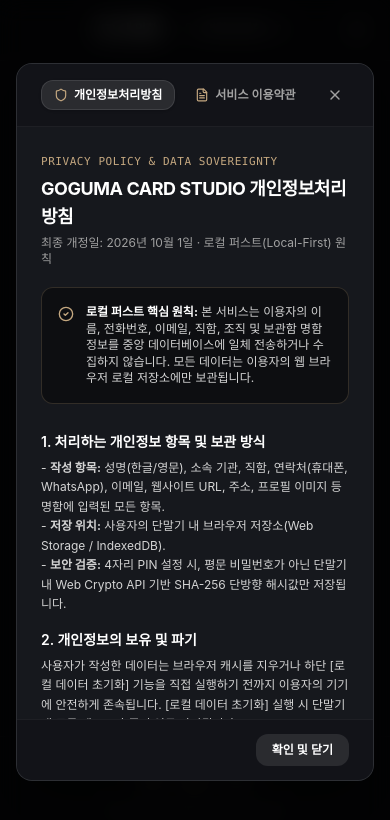
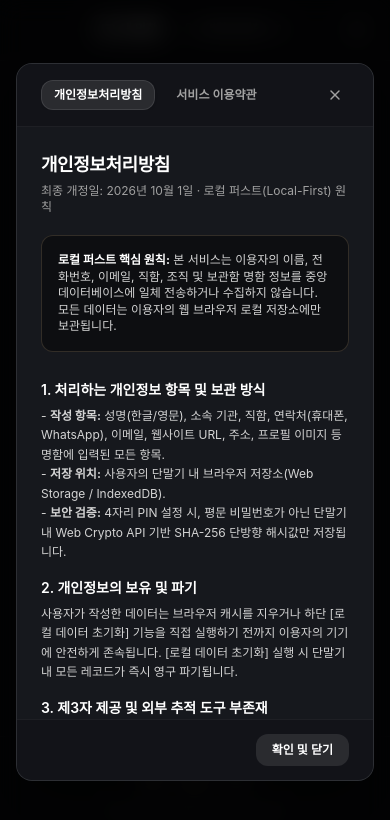
Before and after one commit to koreancenter/card, a React (Vite) app: page / in a window 390 px wide. Both pictures are taken after a click on the button 153 px from the left and 777 px from the top of the page. Shown: the top 820 px of the page. Built offline with nearby package versions, Linux system fonts and the light colour scheme.

Commit message:
ui: disable button transitions and add custom scrollbar
Removed CSS transition animations on all buttons for a more responsive, instant interaction feel. Added a custom dark-themed scrollbar for improved aesthetics and accessibility.

```diff
--- a/src/App.tsx
+++ b/src/App.tsx
@@ -548,7 +548,7 @@ export default function App() {
                     const defaultCard = myCards.find(c => c.isDefault) || myCards[0];
                     if (defaultCard) setActiveCardId(defaultCard.id);
                   }}
-                  className={`flex items-center gap-1.5 px-3 sm:px-3.5 py-1.5 rounded-xl text-xs font-semibold transition-all cursor-pointer ${
+                  className={`flex items-center gap-1.5 px-3 sm:px-3.5 py-1.5 rounded-xl text-xs font-semibold cursor-pointer ${
                     activeTab === 'my-card'
                       ? 'bg-white/10 text-white shadow-sm ring-1 ring-white/10'
                       : 'text-neutral-400 hover:text-neutral-200 hover:bg-white/5'
@@ -564,7 +564,7 @@ export default function App() {
                       setActiveTab('vault');
                     });
                   }}
-                  className={`flex items-center gap-1.5 px-3 sm:px-3.5 py-1.5 rounded-xl text-xs font-semibold transition-all cursor-pointer ${
+                  className={`flex items-center gap-1.5 px-3 sm:px-3.5 py-1.5 rounded-xl text-xs font-semibold cursor-pointer ${
                     activeTab === 'vault'
                       ? 'bg-white/10 text-white shadow-sm ring-1 ring-white/10'
                       : 'text-neutral-400 hover:text-neutral-200 hover:bg-white/5'
--- a/src/components/CardEditorModal.tsx
+++ b/src/components/CardEditorModal.tsx
@@ -360,7 +360,7 @@ export const CardEditorModal: React.FC<CardEditorModalProps> = ({
             <button
               type="button"
               onClick={() => setCreationMode('template')}
-              className={`flex items-center gap-2 px-4 py-2 rounded-xl font-medium transition-all cursor-pointer ${
+              className={`flex items-center gap-2 px-4 py-2 rounded-xl font-medium cursor-pointer ${
                 creationMode === 'template'
                   ? 'bg-[#C5A880] text-black font-bold shadow-md'
                   : 'text-neutral-400 hover:text-white hover:bg-white/5'
@@ -374,7 +374,7 @@ export const CardEditorModal: React.FC<CardEditorModalProps> = ({
             <button
               type="button"
               onClick={() => setCreationMode('photo')}
-              className={`flex items-center gap-2 px-4 py-2 rounded-xl font-medium transition-all cursor-pointer ${
+              className={`flex items-center gap-2 px-4 py-2 rounded-xl font-medium cursor-pointer ${
                 creationMode === 'photo'
                   ? 'bg-[#C5A880] text-black font-bold shadow-md'
                   : 'text-neutral-400 hover:text-white hover:bg-white/5'
@@ -388,7 +388,7 @@ export const CardEditorModal: React.FC<CardEditorModalProps> = ({
             <button
               type="button"
               onClick={() => setCreationMode('custom_html')}
-              className={`flex items-center gap-2 px-4 py-2 rounded-xl font-medium transition-all cursor-pointer ${
+              className={`flex items-center gap-2 px-4 py-2 rounded-xl font-medium cursor-pointer ${
                 creationMode === 'custom_html'
                   ? 'bg-[#C5A880] text-black font-bold shadow-md'
                   : 'text-neutral-400 hover:text-white hover:bg-white/5'
--- a/src/components/LegalModal.tsx
+++ b/src/components/LegalModal.tsx
@@ -1,5 +1,5 @@
 import React, { useState } from 'react';
-import { X, Shield, FileText, CheckCircle2 } from 'lucide-react';
+import { X } from 'lucide-react';
 
 export type LegalDocType = 'privacy' | 'terms';
 
@@ -28,35 +28,33 @@ export const LegalModal: React.FC<LegalModalProps> = ({
       >
         {/* Header with Segmented Switcher & Close */}
         <div className="px-6 py-4 border-b border-white/5 flex items-center justify-between bg-[#121318]">
-          <div className="flex items-center gap-2">
+          <div className="flex items-center gap-2 overflow-x-auto">
             <button
               onClick={() => setActiveDoc('privacy')}
-              className={`flex items-center gap-1.5 px-3 py-1.5 rounded-xl text-xs font-semibold transition-all cursor-pointer ${
+              className={`px-3 py-1.5 rounded-xl text-xs font-semibold cursor-pointer whitespace-nowrap shrink-0 border ${
                 activeDoc === 'privacy'
-                  ? 'bg-white/10 text-white border border-white/10 shadow-sm'
-                  : 'text-neutral-400 hover:text-neutral-200'
+                  ? 'bg-white/10 text-white border-white/10 shadow-sm'
+                  : 'text-neutral-400 hover:text-neutral-200 hover:bg-white/5 border-transparent'
               }`}
             >
-              <Shield className="w-3.5 h-3.5 text-[#C5A880]" />
               <span>개인정보처리방침</span>
             </button>
 
             <button
               onClick={() => setActiveDoc('terms')}
-              className={`flex items-center gap-1.5 px-3 py-1.5 rounded-xl text-xs font-semibold transition-all cursor-pointer ${
+              className={`px-3 py-1.5 rounded-xl text-xs font-semibold cursor-pointer whitespace-nowrap shrink-0 border ${
                 activeDoc === 'terms'
-                  ? 'bg-white/10 text-white border border-white/10 shadow-sm'
-                  : 'text-neutral-400 hover:text-neutral-200'
+                  ? 'bg-white/10 text-white border-white/10 shadow-sm'
+                  : 'text-neutral-400 hover:text-neutral-200 hover:bg-white/5 border-transparent'
               }`}
             >
-              <FileText className="w-3.5 h-3.5 text-[#C5A880]" />
               <span>서비스 이용약관</span>
             </button>
           </div>
 
           <button
             onClick={onClose}
-            className="p-1.5 rounded-lg text-neutral-400 hover:text-white hover:bg-white/5 transition-colors cursor-pointer"
+            className="p-1.5 rounded-lg text-neutral-400 hover:text-white hover:bg-white/5 cursor-pointer shrink-0 ml-2"
             aria-label="닫기"
           >
             <X className="w-4 h-4" />
@@ -68,19 +66,15 @@ export const LegalModal: React.FC<LegalModalProps> = ({
           {activeDoc === 'privacy' ? (
             <article className="space-y-5">
               <div>
-                <span className="text-[11px] font-mono text-[#C5A880] uppercase tracking-wider">
-                  Privacy Policy & Data Sovereignty
-                </span>
-                <h3 id="legal-modal-title" className="text-lg font-bold text-white tracking-tight mt-1">
-                  GOGUMA CARD STUDIO 개인정보처리방침
+                <h3 id="legal-modal-title" className="text-lg font-bold text-white tracking-tight">
+                  개인정보처리방침
                 </h3>
                 <p className="text-neutral-400 text-xs mt-1">
                   최종 개정일: 2026년 10월 1일 · 로컬 퍼스트(Local-First) 원칙
                 </p>
               </div>
 
-              <div className="p-4 rounded-xl bg-black/40 border border-[#C5A880]/20 flex items-start gap-3">
-                <CheckCircle2 className="w-4 h-4 text-[#C5A880] shrink-0 mt-0.5" />
+              <div className="p-4 rounded-xl bg-black/40 border border-[#C5A880]/20">
                 <p className="text-neutral-300 leading-snug">
                   <strong className="text-white">로컬 퍼스트 핵심 원칙:</strong> 본 서비스는 이용자의 이름, 전화번호, 이메일, 직함, 조직 및 보관함 명함 정보를 중앙 데이터베이스에 일체 전송하거나 수집하지 않습니다. 모든 데이터는 이용자의 웹 브라우저 로컬 저장소에만 보관됩니다.
                 </p>
@@ -121,11 +115,8 @@ export const LegalModal: React.FC<LegalModalProps> = ({
           ) : (
             <article className="space-y-5">
               <div>
-                <span className="text-[11px] font-mono text-[#C5A880] uppercase tracking-wider">
-                  Terms of Service
-                </span>
-                <h3 id="legal-modal-title" className="text-lg font-bold text-white tracking-tight mt-1">
-                  GOGUMA CARD STUDIO 서비스 이용약관
+                <h3 id="legal-modal-title" className="text-lg font-bold text-white tracking-tight">
+                  서비스 이용약관
                 </h3>
                 <p className="text-neutral-400 text-xs mt-1">
                   최종 개정일: 2026년 10월 1일
@@ -136,7 +127,7 @@ export const LegalModal: React.FC<LegalModalProps> = ({
                 <section className="space-y-1.5">
                   <h4 className="font-semibold text-white text-sm">제1조 (목적)</h4>
                   <p className="text-neutral-300">
-                    본 약관은 GOGUMA CARD STUDIO(이하 "스튜디오")가 제공하는 로컬 퍼스트 기반 디지털 명함 제작, 관리 및 공유 플랫폼의 이용 조건과 권리·의무를 규정함을 목적으로 합니다.
+                    본 약관은 디지털 명함 스튜디오(이하 "스튜디오")가 제공하는 로컬 퍼스트 기반 디지털 명함 제작, 관리 및 공유 플랫폼의 이용 조건과 권리·의무를 규정함을 목적으로 합니다.
                   </p>
                 </section>
 
@@ -176,7 +167,7 @@ export const LegalModal: React.FC<LegalModalProps> = ({
         <div className="px-6 py-3.5 border-t border-white/5 bg-[#121318] flex items-center justify-end">
           <button
             onClick={onClose}
-            className="px-4 py-2 rounded-xl bg-white/10 hover:bg-white/15 text-white text-xs font-semibold transition-colors cursor-pointer"
+            className="px-4 py-2 rounded-xl bg-white/10 hover:bg-white/15 text-white text-xs font-semibold cursor-pointer"
           >
             확인 및 닫기
           </button>
--- a/src/index.css
+++ b/src/index.css
@@ -13,6 +13,31 @@
 
   button, a, input, select, textarea {
     touch-action: manipulation;
+  }
+
+  /* Instant selection effect across all buttons (no hover transition animation) */
+  button {
+    transition: none !important;
+  }
+
+  /* Luxury Dark Scrollbar */
+  ::-webkit-scrollbar {
+    width: 6px;
+    height: 6px;
+  }
+  ::-webkit-scrollbar-track {
+    background: transparent;
+  }
+  ::-webkit-scrollbar-thumb {
+    background: rgba(255, 255, 255, 0.15);
+    border-radius: 9999px;
+  }
+  ::-webkit-scrollbar-thumb:hover {
+    background: rgba(197, 168, 128, 0.4);
+  }
+  * {
+    scrollbar-width: thin;
+    scrollbar-color: rgba(255, 255, 255, 0.18) transparent;
   }
 }
 
```
